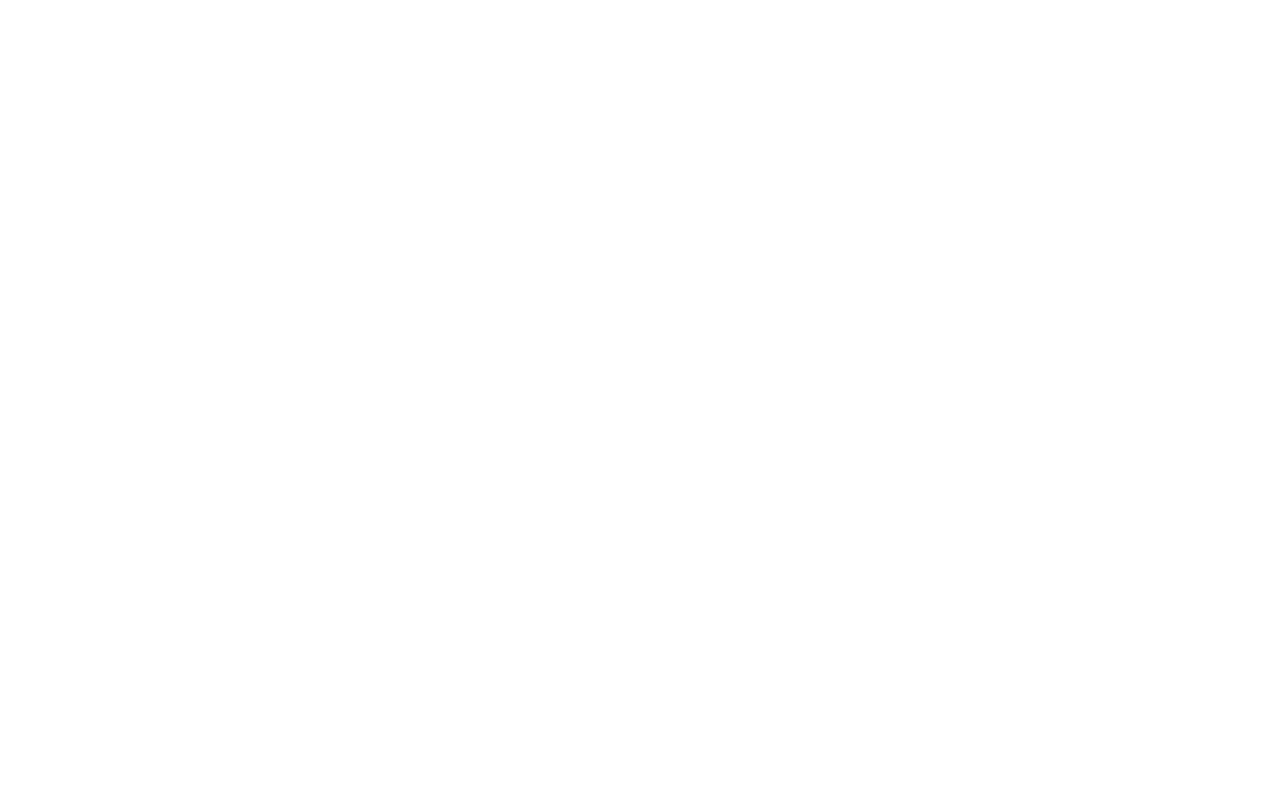
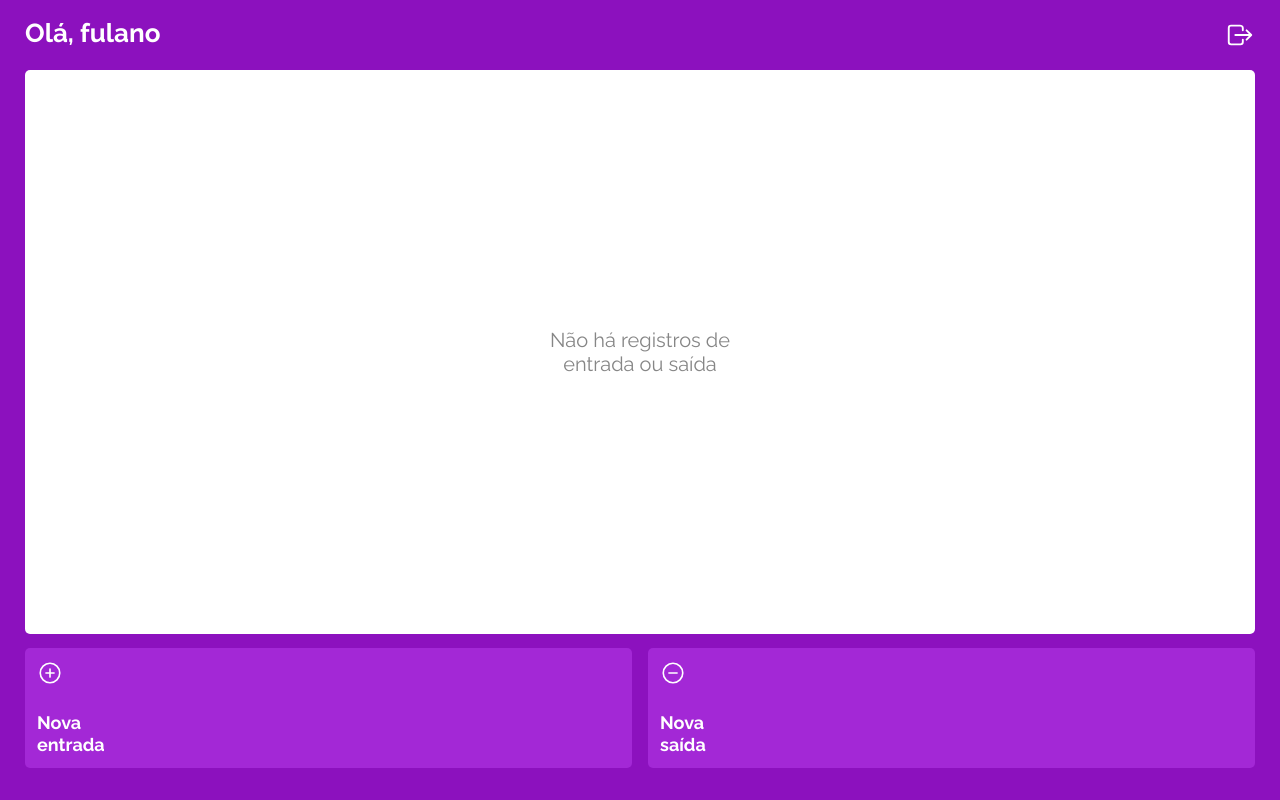
Before and after one commit to ga-dutra/mywallet-front, a React (Create React App) app: page /mywallet in a window 1280 px wide. Before the commit this address had no page. Built offline with nearby package versions, Linux system fonts and the light colour scheme.

Commit message:
adds WalletPage

```diff
--- a/public/index.html
+++ b/public/index.html
@@ -13,8 +13,9 @@
 </head>
 
 <body>
-  <noscript>You need to enable JavaScript to run this app.</noscript>
   <div class="root"></div>
+  <script type="module" src="https://unpkg.com/ionicons@5.5.2/dist/ionicons/ionicons.esm.js"></script>
+  <script nomodule src="https://unpkg.com/ionicons@5.5.2/dist/ionicons/ionicons.js"></script>
 </body>
 
 </html>
--- a/src/components/App.js
+++ b/src/components/App.js
@@ -2,6 +2,7 @@
 import { BrowserRouter, Routes, Route } from "react-router-dom";
 import LoginPage from "./LoginPage";
 import SignUpPage from "./SignUpPage";
+import WalletPage from "./WalletPage";
 
 export default function App() {
   return (
@@ -11,6 +12,7 @@
         <Routes>
           <Route path="/" element={<LoginPage />} />
           <Route path="/sign-up" element={<SignUpPage />} />
+          <Route path="/mywallet" element={<WalletPage />} />
         </Routes>
       </BrowserRouter>
     </>
--- a/src/components/LoginPage.js
+++ b/src/components/LoginPage.js
@@ -40,6 +40,7 @@
             placeholder="Senha"
             name="password"
             type="password"
+            required
             onChange={(e) => {
               handleForm({ name: e.target.name, value: e.target.value });
             }}
@@ -55,7 +56,6 @@
 const Wrapper = styled.div`
   width: 100vw;
   height: 100vh;
-  background-color: #8c11be;
   display: flex;
   flex-direction: column;
   align-items: center;
--- /dev/null
+++ b/src/components/WalletPage.js
@@ -0,0 +1,98 @@
+import styled from "styled-components";
+
+export default function WalletPage() {
+  return (
+    <Wrapper>
+      <Header>
+        <h1>Olá, fulano</h1>
+        <ion-icon name="log-out-outline"></ion-icon>
+      </Header>
+      <WalletBoard>
+        <h2>Não há registros de entrada ou saída</h2>
+      </WalletBoard>
+      <MovementWrapper>
+        <div>
+          <ion-icon name="add-circle-outline"></ion-icon>
+          <p>Nova entrada</p>
+        </div>
+        <div>
+          <ion-icon name="remove-circle-outline"></ion-icon>
+          <p>Nova saída</p>
+        </div>
+      </MovementWrapper>
+    </Wrapper>
+  );
+}
+
+const Wrapper = styled.div`
+  display: flex;
+  flex-direction: column;
+  align-items: center;
+`;
+
+const Header = styled.div`
+  margin: 20px 0;
+  width: calc(100% - 50px);
+  display: flex;
+  justify-content: space-between;
+
+  h1 {
+    color: #ffffff;
+    font-weight: 700;
+    font-size: 26px;
+  }
+
+  ion-icon {
+    color: #ffffff;
+    font-size: 30px;
+  }
+`;
+
+const WalletBoard = styled.div`
+  margin-bottom: 14px;
+  width: calc(100% - 50px);
+  height: calc(100vh - 236px);
+  background-color: #ffffff;
+  border-radius: 5px;
+  display: flex;
+  align-items: center;
+  justify-content: center;
+
+  h2 {
+    text-align: center;
+    width: 180px;
+    color: #868686;
+    font-size: 20px;
+    line-height: 24px;
+  }
+`;
+
+const MovementWrapper = styled.div`
+  display: flex;
+  justify-content: space-between;
+  width: calc(100% - 50px);
+
+  div {
+    display: flex;
+    flex-direction: column;
+    justify-content: space-between;
+    padding: 12px 0 12px 12px;
+    height: 120px;
+    width: calc(50% - 8px);
+    background-color: #a328d6;
+    border-radius: 5px;
+  }
+
+  ion-icon {
+    color: #ffffff;
+    font-size: 26px;
+  }
+
+  p {
+    color: #ffffff;
+    font-weight: 700;
+    font-size: 18px;
+    line-height: 22px;
+    width: 30px;
+  }
+`;
--- a/src/styles/globalStyles.js
+++ b/src/styles/globalStyles.js
@@ -59,6 +59,8 @@
 body {
   line-height: 1;
   font-family: 'Raleway', sans-serif;
+	font-weight: 400;
+	background-color: #8c11be;
 }
 `;
 
```
